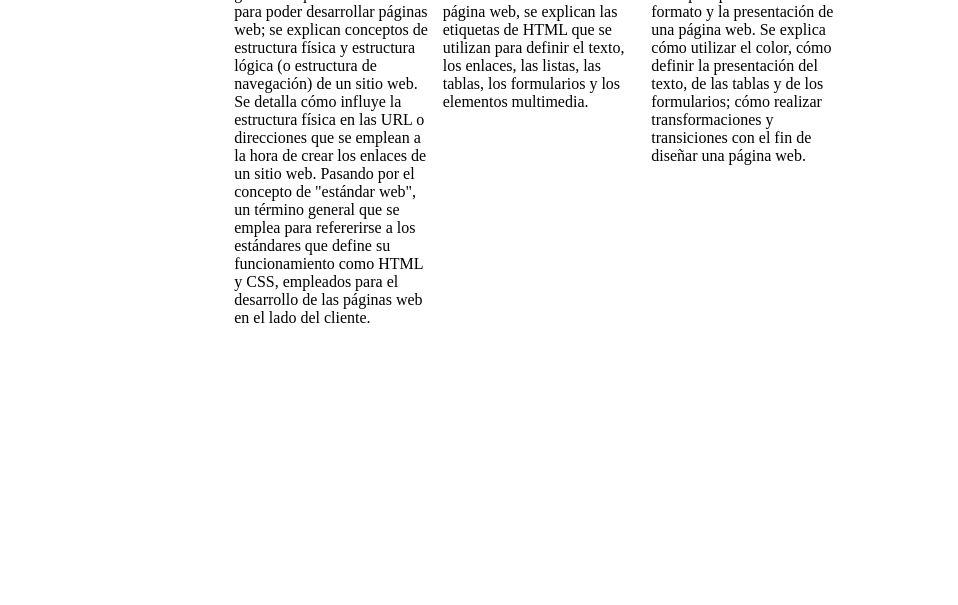
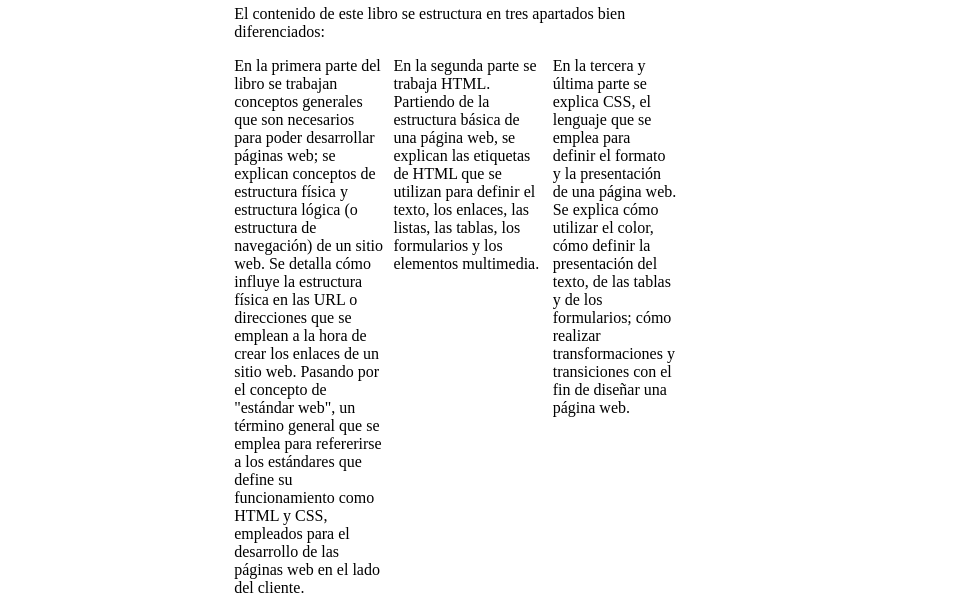
Before and after one commit to DanielParro-ASIR/danielparro_1asir_25_26, a plain HTML site: page Ejercicio3 efemerides/index.html in a window 1280 px wide. Shown: the part 544-1149 px from the top of the page, without its empty margins (26-984 px from the left). Before the commit the page ends 879 px from the top, so only its background shows below. Drawn offline with Linux system fonts and the light colour scheme.

Commit message:
Correccion ejercicio 3

```diff
--- a/Ejercicio3 efemerides/style.css
+++ b/Ejercicio3 efemerides/style.css
@@ -5,19 +5,19 @@
 	}
 
 	.header1{
-	width: 55%;
+	width: 35%;
 	margin-left: 1%;
 	display: inline-block;
 	}
 
 	#section1{
 	float:left;
-	width: 28%;
+	width: 34%;
 	}
 
 	#section2{
 	float:left;
-	width: 28%;
+	width: 34%;
 	margin-left: 2%;
 	}
 
```
Also changed, not shown: Ejercicio3 efemerides/index.html (+0 -3 lines).
